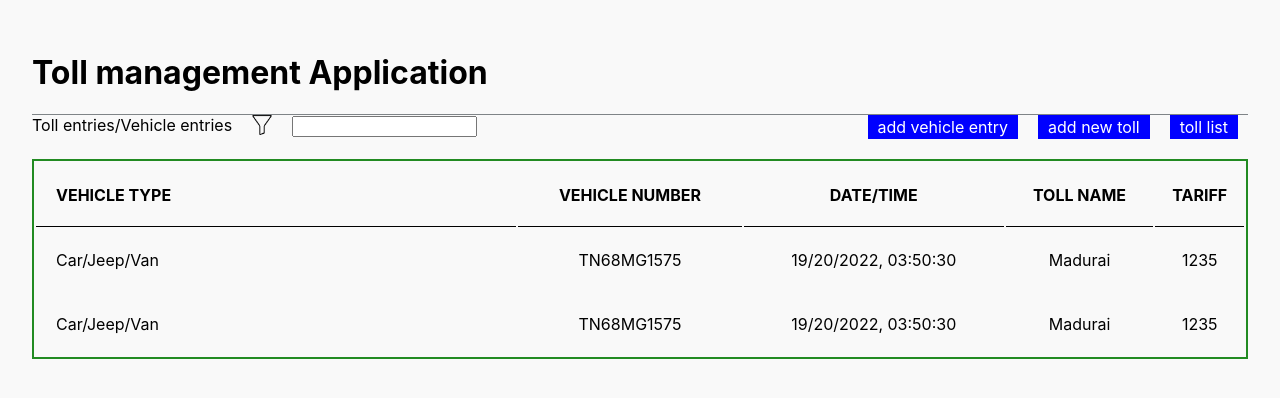
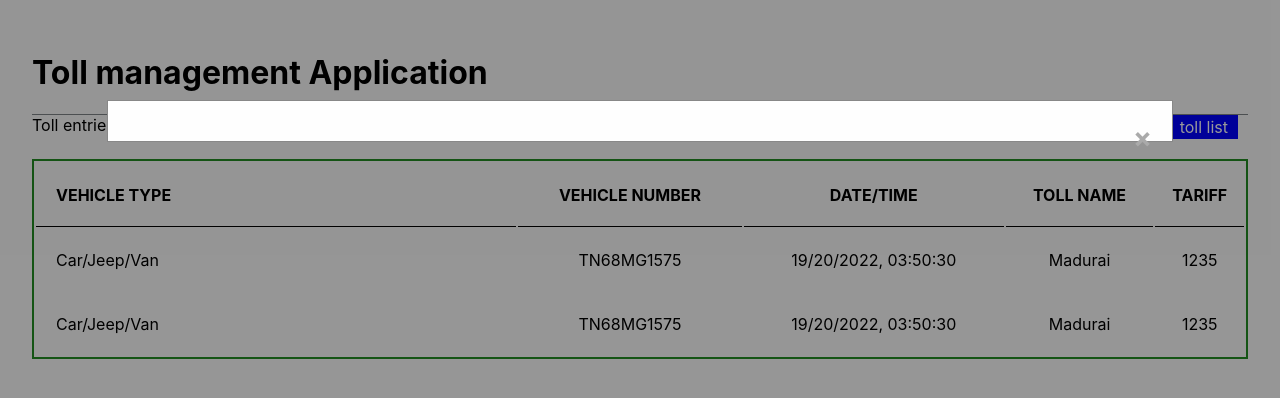
Before and after one commit to staticGuru/toll_management_system, a React (Create React App) app: page / in a window 1280 px wide. Both pictures are taken after a click on the element "add new toll". Shown: the top 398 px of the page. Built offline with nearby package versions, Linux system fonts and the light colour scheme.

Commit message:
add modals

```diff
--- a/src/App.css
+++ b/src/App.css
@@ -48,6 +48,46 @@ th {
 td {
   text-align: center;
 }
+
+/* The Modal (background) */
+.modal {
+  display: none; /* Hidden by default */
+  position: fixed; /* Stay in place */
+  z-index: 1; /* Sit on top */
+  padding-top: 100px; /* Location of the box */
+  left: 0;
+  top: 0;
+  width: 100%; /* Full width */
+  height: 100%; /* Full height */
+  overflow: auto; /* Enable scroll if needed */
+  background-color: rgb(0, 0, 0); /* Fallback color */
+  background-color: rgba(0, 0, 0, 0.4); /* Black w/ opacity */
+}
+
+/* Modal Content */
+.modal-content {
+  background-color: #fefefe;
+  margin: auto;
+  padding: 20px;
+  border: 1px solid #888;
+  width: 80%;
+  height: "80%";
+}
+
+/* The Close Button */
+.close {
+  color: #aaaaaa;
+  float: right;
+  font-size: 28px;
+  font-weight: bold;
+}
+
+.close:hover,
+.close:focus {
+  color: #000;
+  text-decoration: none;
+  cursor: pointer;
+}
 @media (prefers-reduced-motion: no-preference) {
   .App-logo {
     animation: App-logo-spin infinite 20s linear;
--- a/src/component.js/actionBar.js
+++ b/src/component.js/actionBar.js
@@ -2,6 +2,9 @@ import React from "react";
 import filterIcon from "../assets/filter.png";
 import CustomButton from "./customButton";
 function ActionBar() {
+     const showAddNewToll=()=>{
+
+     }
   return (
     <div className="action-container">
       <div style={{ display: "flex", flexDirection: "row" }}>
@@ -33,7 +36,7 @@ function ActionBar() {
       <div style={{ display: "flex", flexDirection: "row" }}>
         <CustomButton onClick={() => {}}>add vehicle entry</CustomButton>
 
-        <CustomButton onClick={() => {}}>add new toll</CustomButton>
+        <CustomButton id="myBtn" onClick={() => showAddNewToll()}>add new toll</CustomButton>
         <CustomButton onClick={() => {}}>toll list</CustomButton>
       </div>
     </div>
--- a/src/component.js/customButton.js
+++ b/src/component.js/customButton.js
@@ -1,9 +1,54 @@
-import React from 'react'
+import React, { useEffect } from "react";
 
 function CustomButton(props) {
+  useEffect(() => {
+    // Get the modal
+    var modal = document.getElementById("myModal");
+
+    // Get the button that opens the modal
+    var btn = document.getElementById("myBtn");
+
+    // Get the <span> element that closes the modal
+    var span = document.getElementsByClassName("close")[0];
+
+    // When the user clicks the button, open the modal
+    btn.onclick = function () {
+      modal.style.display = "block";
+    };
+
+    // When the user clicks on <span> (x), close the modal
+    span.onclick = function () {
+      modal.style.display = "none";
+    };
+
+    // When the user clicks anywhere outside of the modal, close it
+    window.onclick = function (event) {
+      if (event.target == modal) {
+        modal.style.display = "none";
+      }
+    };
+  });
   return (
-    <div {...props} onClick={props.onClick} style={{padding:'2px 10px',backgroundColor:'blue',margin:'0px 10px',color:'white'}}>{props.children}</div>
-  )
+    <div
+      {...props}
+      onClick={props.onClick}
+      style={{
+        padding: "2px 10px",
+        backgroundColor: "blue",
+        cursor: "pointer",
+        margin: "0px 10px",
+        color: "white",
+      }}
+    >
+      {props.children}
+      <div  id="myModal" class="modal">
+      <div class="modal-content">
+        <span class="close">&times;</span>
+
+      </div>
+      </div>
+    </div>
+  );
 }
 
-export default CustomButton
+export default CustomButton;
```
